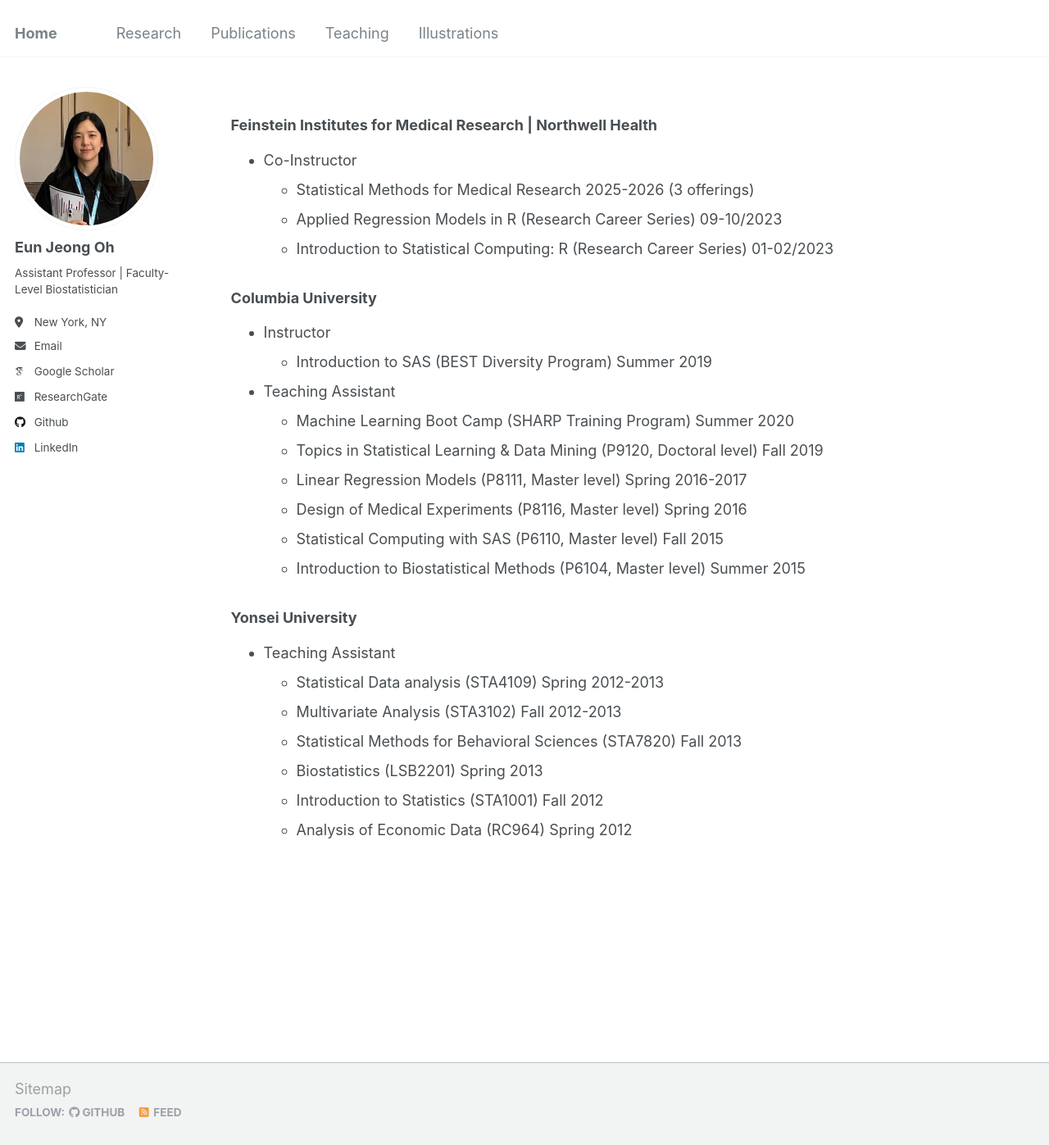
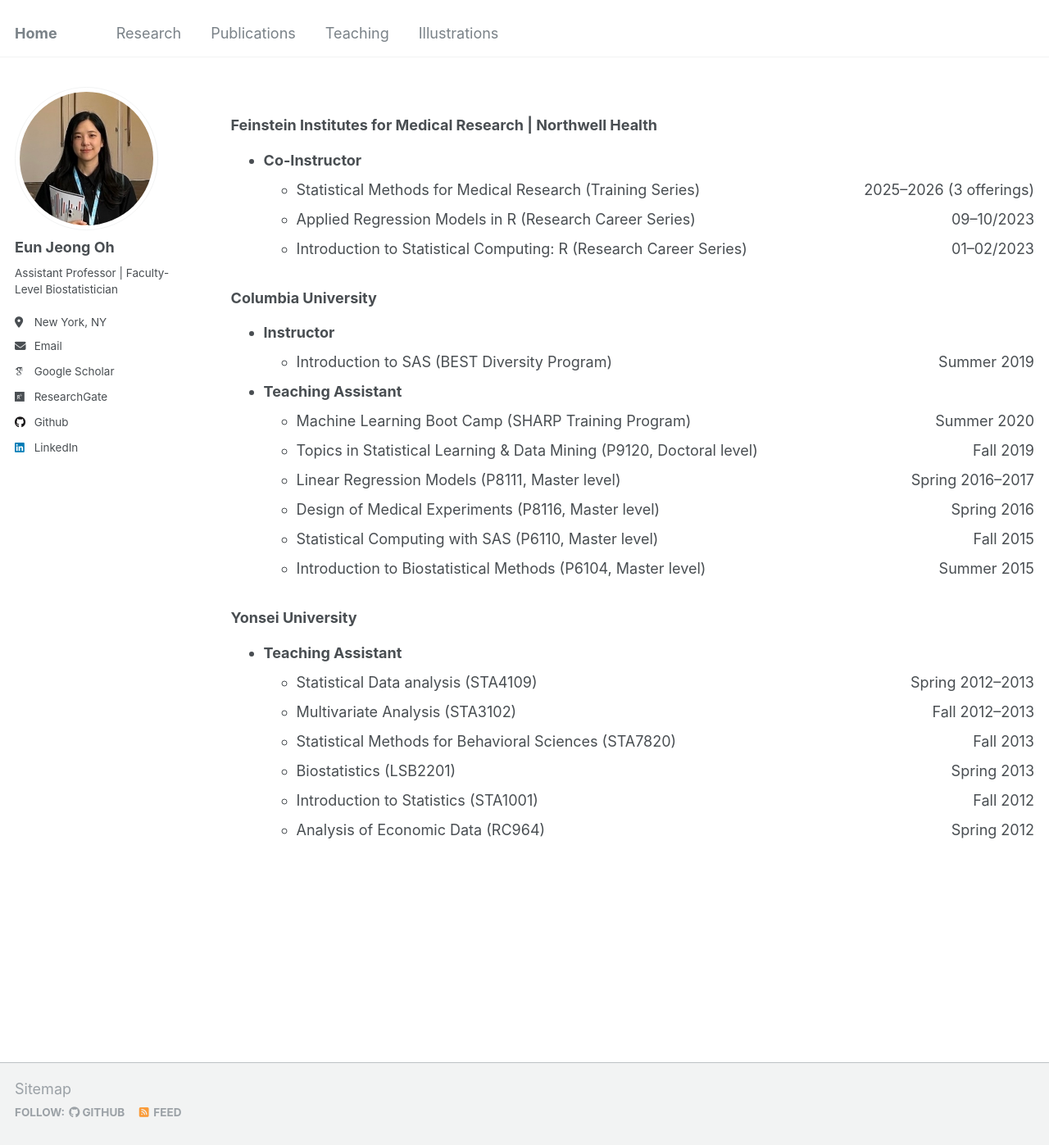
Before and after one commit to oheunj/oheunj.github.io, a Jekyll site: the page built from _pages/teaching.md, in a window 1280 px wide and 1397 px high. Shown: the whole window at 82% size. Built offline with Jekyll 4.4.1, drawn with Linux system fonts in a browser that asks for light colours; some web fonts are replaced.

Commit message:
Update teaching.md

```diff
--- a/_pages/teaching.md
+++ b/_pages/teaching.md
@@ -12,30 +12,30 @@ redirect_from:
 {% include base_path %}
 
 ### Feinstein Institutes for Medical Research | Northwell Health
-* Co-Instructor
-  * Statistical Methods for Medical Research 2025-2026 (3 offerings) <!-- 03-04/2025, 09-10/2025, 04-06/2026 -->
-  * Applied Regression Models in R (Research Career Series) 09-10/2023
-  * Introduction to Statistical Computing: R (Research Career Series) 01-02/2023
+* **Co-Instructor**
+  * Statistical Methods for Medical Research (Training Series) <span style="float:right">2025–2026 (3 offerings)</span>
+  * Applied Regression Models in R (Research Career Series) <span style="float:right">09–10/2023</span>
+  * Introduction to Statistical Computing: R (Research Career Series) <span style="float:right">01–02/2023</span>
 
 ### Columbia University
-* Instructor
-  * Introduction to SAS (BEST Diversity Program) Summer 2019
-* Teaching Assistant
-  * Machine Learning Boot Camp (SHARP Training Program) Summer 2020
-  * Topics in Statistical Learning & Data Mining (P9120, Doctoral level) Fall 2019
-  * Linear Regression Models (P8111, Master level) Spring 2016-2017
-  * Design of Medical Experiments (P8116, Master level) Spring 2016
-  * Statistical Computing with SAS (P6110, Master level) Fall 2015
-  * Introduction to Biostatistical Methods (P6104, Master level) Summer 2015
+* **Instructor**
+  * Introduction to SAS (BEST Diversity Program) <span style="float:right">Summer 2019</span>
+* **Teaching Assistant**
+  * Machine Learning Boot Camp (SHARP Training Program) <span style="float:right">Summer 2020</span>
+  * Topics in Statistical Learning & Data Mining (P9120, Doctoral level) <span style="float:right">Fall 2019</span>
+  * Linear Regression Models (P8111, Master level) <span style="float:right">Spring 2016–2017</span>
+  * Design of Medical Experiments (P8116, Master level) <span style="float:right">Spring 2016</span>
+  * Statistical Computing with SAS (P6110, Master level) <span style="float:right">Fall 2015</span>
+  * Introduction to Biostatistical Methods (P6104, Master level) <span style="float:right">Summer 2015</span>
 
 ### Yonsei University
-* Teaching Assistant
-  * Statistical Data analysis (STA4109) Spring 2012-2013
-  * Multivariate Analysis (STA3102) Fall 2012-2013
-  * Statistical Methods for Behavioral Sciences (STA7820) Fall 2013
-  * Biostatistics (LSB2201) Spring 2013
-  * Introduction to Statistics (STA1001) Fall 2012
-  * Analysis of Economic Data (RC964) Spring 2012
+* **Teaching Assistant**
+  * Statistical Data analysis (STA4109) <span style="float:right">Spring 2012–2013</span>
+  * Multivariate Analysis (STA3102) <span style="float:right">Fall 2012–2013</span>
+  * Statistical Methods for Behavioral Sciences (STA7820) <span style="float:right">Fall 2013</span>
+  * Biostatistics (LSB2201) <span style="float:right">Spring 2013</span>
+  * Introduction to Statistics (STA1001) <span style="float:right">Fall 2012</span>
+  * Analysis of Economic Data (RC964) <span style="float:right">Spring 2012</span>
 
 
 
```
